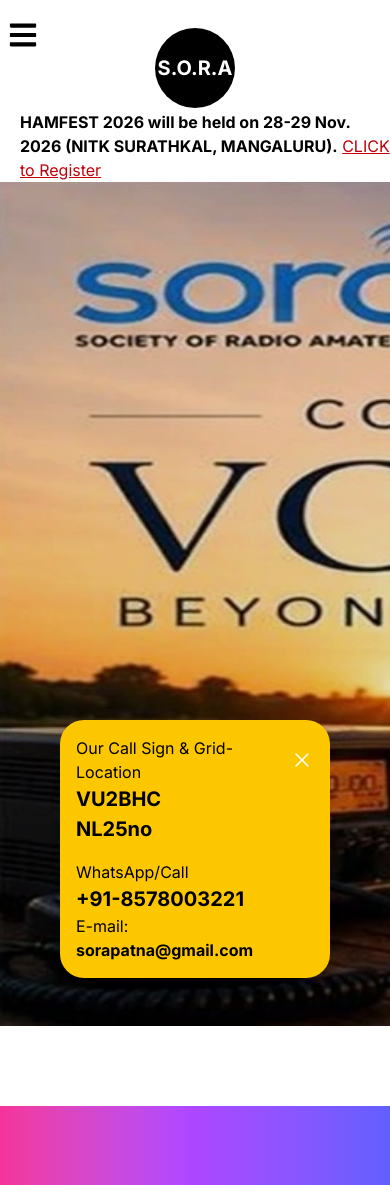
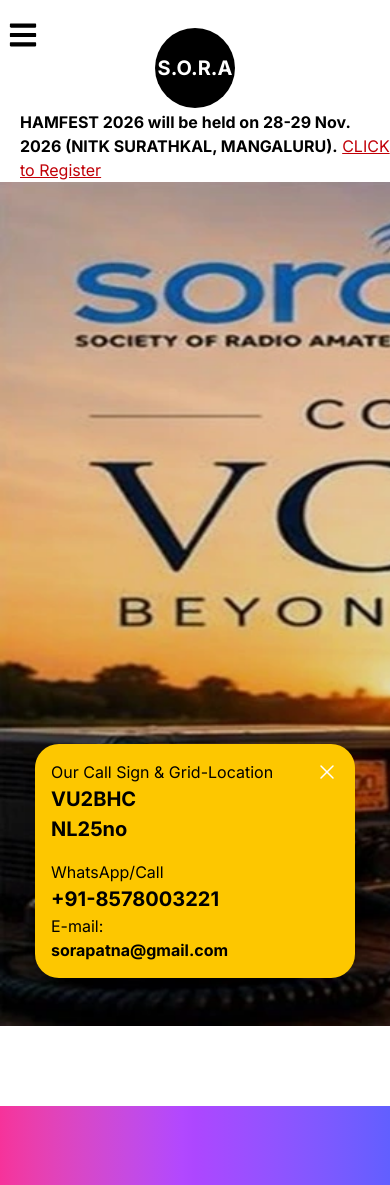
Before and after one commit to sorapatna/SORA-WEBSITE, a Next.js app: page / in a window 390 px wide. Shown: the top 1185 px of the page. Built offline with nearby package versions, Linux system fonts and the light colour scheme.

Commit message:
Update Hero.tsx

```diff
--- a/components/Hero.tsx
+++ b/components/Hero.tsx
@@ -30,7 +30,7 @@ const Hero = () => {
 
       {/* Right Content */}
       {/* FIX 4: Aligned the yellow box to the bottom on mobile to keep the left/top image subject clean and visible */}
-      <div className="relative z-10 flex flex-1 items-end md:items-start mt-auto md:mt-0 px-15 md:px-0 justify-center lg:justify-start">
+      <div className="relative z-10 flex flex-1 items-end md:items-start mt-auto md:mt-0 px-5 md:px-0 justify-center lg:justify-start">
         <div className="flex w-full max-w-[320px] flex-col gap-4 rounded-3xl bg-yellow-400 px-4 py-4 shadow-lg mb-4 md:mb-0">
           <div className="flex flex-col">
             <div className="flex justify-between items-center">
```
